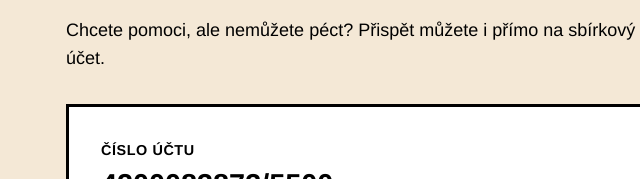
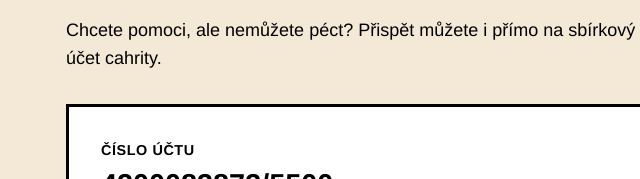
Before and after one commit to kar3lnovy-png/ukrajina, a plain HTML site: page index.html in a window 1280 px wide. Both pictures are taken after a click on the link "Chci přispět". Shown: the part 315-494 px from the top of the page, 72-712 px from the left. Drawn offline with Linux system fonts and the light colour scheme.

```diff
--- a/index.html
+++ b/index.html
@@ -271,7 +271,7 @@ footer h2{font-size:1.2rem;color:var(--yellow);margin-bottom:.4rem}
 <section class="page" id="p-podporte">
   <div class="wrap">
     <h2 class="title">Díky za váš příspěvek!</h2>
-    <p class="lead">Chcete pomoci, ale nemůžete péct? Přispět můžete i přímo na sbírkový účet.</p>
+    <p class="lead">Chcete pomoci, ale nemůžete péct? Přispět můžete i přímo na sbírkový účet cahrity.</p>
     <div class="block pay">
       <dl>
         <div><dt>Číslo účtu</dt><dd>4200083873/5500</dd></div>
```
